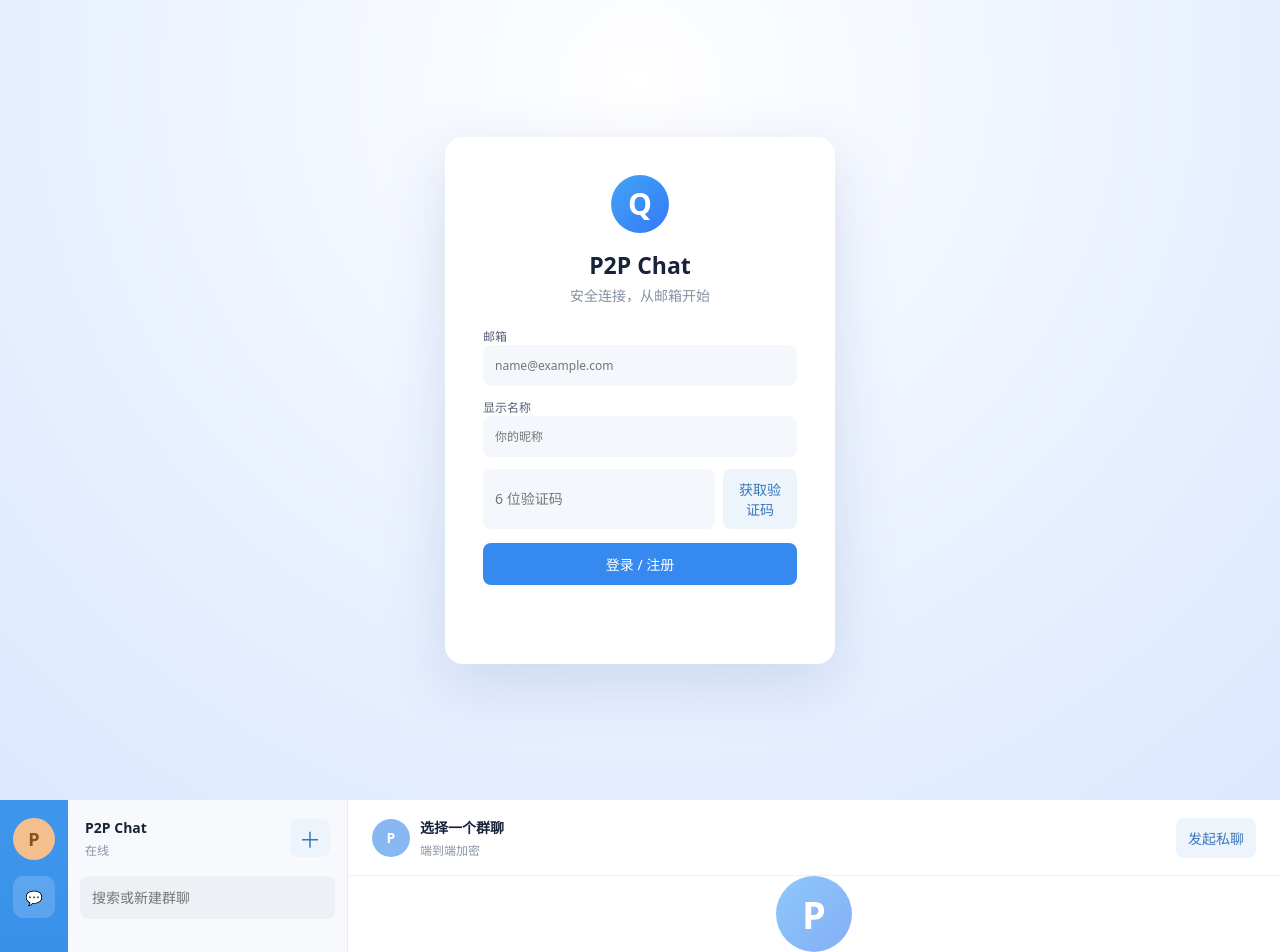
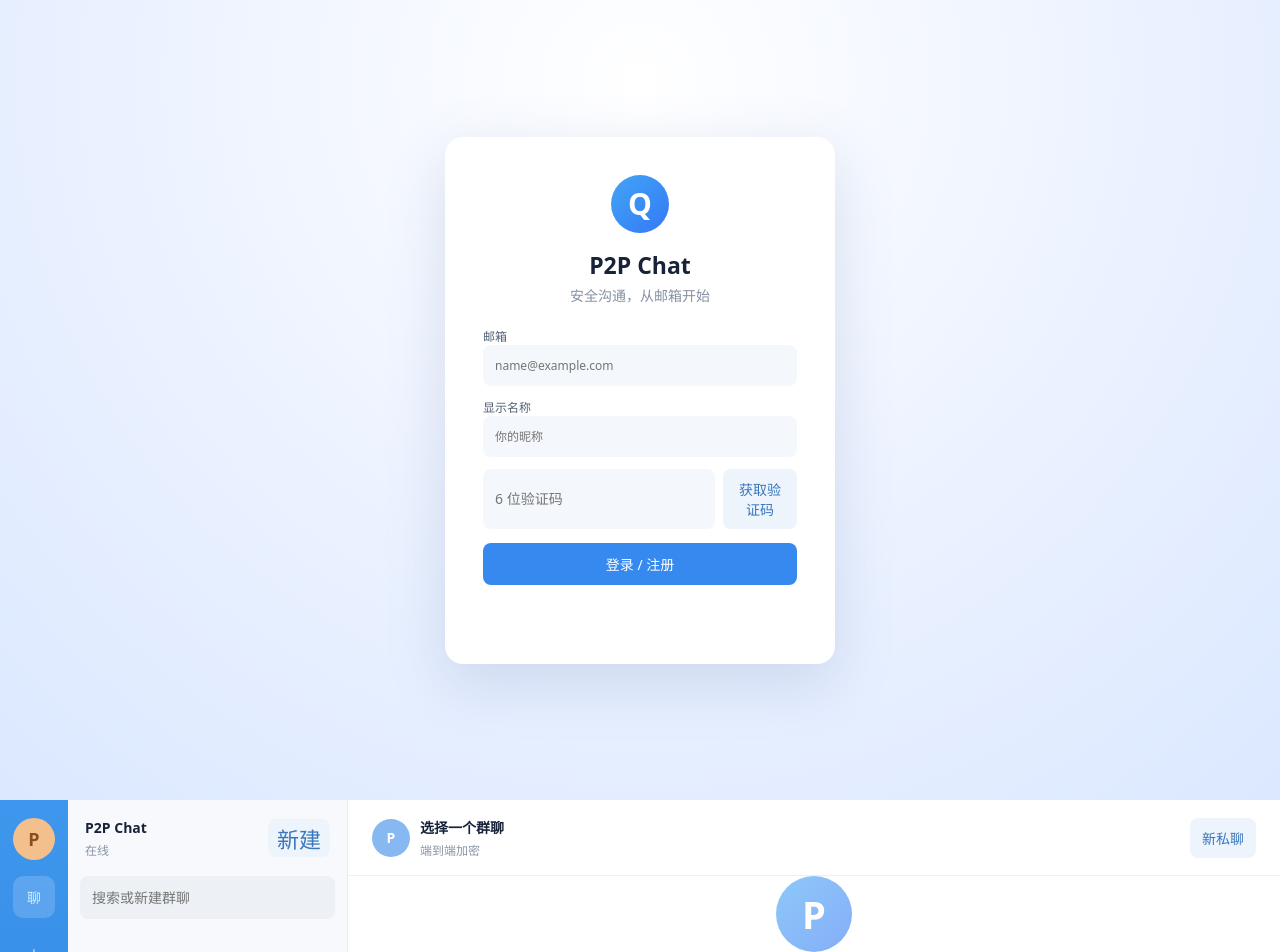
Before and after one commit to hekuo5310/P2P-chat, a website: page public/index.html in a window 1280 px wide. Shown: the top 952 px of the page. Drawn offline with Linux system fonts and the light colour scheme.

Commit message:
ui: remove emoji controls and refine chat labels

```diff
--- a/public/index.html
+++ b/public/index.html
@@ -1,9 +1,9 @@
 <!doctype html><html lang="zh-CN"><head><meta charset="utf-8"><meta name="viewport" content="width=device-width,initial-scale=1"><title>P2P Chat</title><link rel="stylesheet" href="/style.css"></head><body>
-<section id="auth-screen" class="auth-screen"><div class="auth-card"><div class="brand-mark">Q</div><h1>P2P Chat</h1><p>安全连接，从邮箱开始</p><label>邮箱<input id="email" type="email" autocomplete="email" placeholder="name@example.com"></label><label>显示名称<input id="display-name" maxlength="40" placeholder="你的昵称"></label><div class="code-row"><input id="email-code" inputmode="numeric" maxlength="6" placeholder="6 位验证码"><button id="send-code" class="subtle">获取验证码</button></div><button id="sign-in" class="primary">登录 / 注册</button><p id="auth-status" class="status"></p></div></section>
+<section id="auth-screen" class="auth-screen"><div class="auth-card"><div class="brand-mark">Q</div><h1>P2P Chat</h1><p>安全沟通，从邮箱开始</p><label>邮箱<input id="email" type="email" autocomplete="email" placeholder="name@example.com"></label><label>显示名称<input id="display-name" maxlength="40" placeholder="你的昵称"></label><div class="code-row"><input id="email-code" inputmode="numeric" maxlength="6" placeholder="6 位验证码"><button id="send-code" class="subtle">获取验证码</button></div><button id="sign-in" class="primary">登录 / 注册</button><p id="auth-status" class="status"></p></div></section>
 <div id="chat-app" class="qq-app" hidden>
-  <aside class="rail"><div class="avatar" id="me-avatar">P</div><button class="rail-action active">💬</button><button class="rail-action">◌</button><button class="rail-action bottom" id="logout">↪</button></aside>
-  <aside class="sidebar"><header class="sidebar-head"><div><strong id="me-name">P2P Chat</strong><small id="identity">在线</small></div><button id="new-group" title="新建群">＋</button></header><div class="search"><input id="group-title" placeholder="搜索或新建群聊"></div><div id="groups" class="conversation-list"></div></aside>
-  <main class="conversation"><header class="conversation-head"><div class="head-avatar" id="current-avatar">P</div><div><strong id="group-name">选择一个群聊</strong><small id="member-list">端到端加密</small></div><button id="open-p2p" class="p2p-btn">发起私聊</button></header><section id="empty-chat" class="empty-chat"><div class="empty-logo">P</div><h2>欢迎使用 P2P Chat</h2><p>私聊端到端直连；群聊加密扇出与收齐回执后解密。</p></section><section id="group-panel" class="message-area" hidden><div id="group-log" class="chat-log"></div><div class="composer"><input id="group-text" placeholder="输入消息，Enter 发送"><button id="send-group" class="primary">发送</button></div></section></main>
+  <aside class="rail"><div class="avatar" id="me-avatar">P</div><button class="rail-action active" aria-label="聊天">聊</button><button class="rail-action" aria-label="联系人">人</button><button class="rail-action bottom" id="logout" aria-label="退出">退</button></aside>
+  <aside class="sidebar"><header class="sidebar-head"><div><strong id="me-name">P2P Chat</strong><small id="identity">在线</small></div><button id="new-group" title="新建群">新建</button></header><div class="search"><input id="group-title" placeholder="搜索或新建群聊"></div><div id="groups" class="conversation-list"></div></aside>
+  <main class="conversation"><header class="conversation-head"><div class="head-avatar" id="current-avatar">P</div><div><strong id="group-name">选择一个群聊</strong><small id="member-list">端到端加密</small></div><button id="open-p2p" class="p2p-btn">新私聊</button></header><section id="empty-chat" class="empty-chat"><div class="empty-logo">P</div><h2>欢迎使用 P2P Chat</h2><p>私聊端到端直连；群聊加密扇出与收齐回执后解密。</p></section><section id="group-panel" class="message-area" hidden><div id="group-log" class="chat-log"></div><div class="composer"><input id="group-text" placeholder="输入消息，Enter 发送"><button id="send-group" class="primary">发送</button></div></section></main>
 </div>
 <dialog id="p2p-dialog"><form method="dialog" class="dialog-card"><button class="close">×</button><h2>发起 P2P 私聊</h2><p>将你的用户 ID 分享给联系人：<code id="my-id"></code></p><label>对方用户 ID<input id="peer-id" placeholder="粘贴对方 ID"></label><label>会话码<input id="session-id" placeholder="发起后自动生成"></label><div class="dialog-actions"><button type="button" id="make-offer" class="primary">发起连接</button><button type="button" id="accept-offer">接受连接</button></div><p id="p2p-state" class="status">未连接</p><p id="safety-code" class="safety-code" hidden></p><div id="private-log" class="chat-log short"></div><div class="composer"><input id="private-text" placeholder="连接后输入消息"><button type="button" id="send-private" class="primary">发送</button></div></form></dialog>
 <dialog id="new-group-dialog"><form method="dialog" class="dialog-card"><button class="close">×</button><h2>创建群聊</h2><label>群名称<input id="new-group-title" maxlength="80" placeholder="例如：周末计划"></label><div class="dialog-actions"><button id="create-group" value="default" class="primary">创建</button></div></form></dialog><script type="module" src="/app.js"></script></body></html>
```
